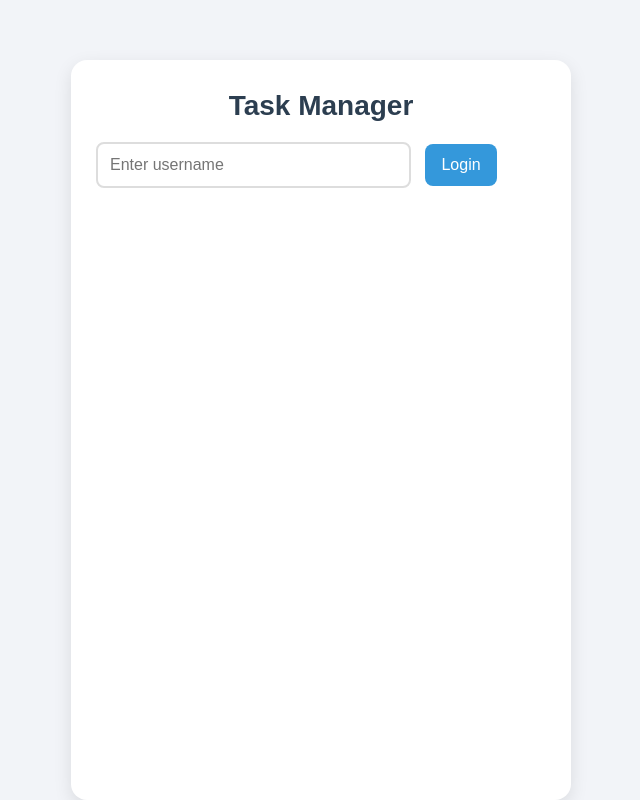
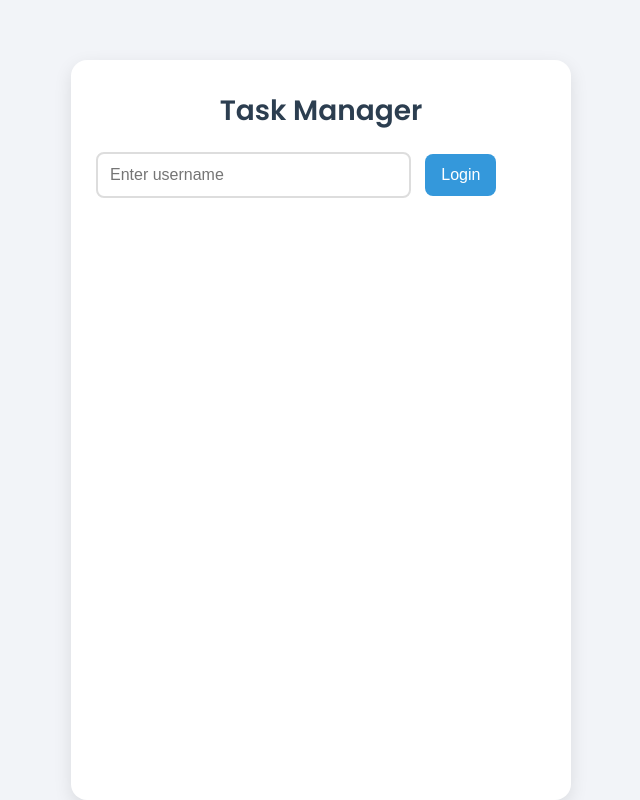
Before and after one commit to charan845/task-manager, a plain HTML site: page index.html in a window 1280 px wide. Shown: the whole page, without its empty margins (319-959 px from the left). Drawn offline with Linux system fonts and the light colour scheme.

Commit message:
Update index.html

```diff
--- a/index.html
+++ b/index.html
@@ -2,10 +2,11 @@
 
 <html lang="en">
 <head>
-  <meta charset="UTF-8">
-  <meta name="viewport" content="width=device-width, initial-scale=1.0">
+  <meta charset="UTF-8" />
+  <meta name="viewport" content="width=device-width, initial-scale=1.0" />
   <title>Task Manager</title>
-  <link rel="stylesheet" href="style.css">
+  <link rel="stylesheet" href="style.css" />
+  <link href="https://fonts.googleapis.com/css2?family=Poppins:wght@400;600&display=swap" rel="stylesheet">
 </head>
 <body>
   <div class="container">
```
